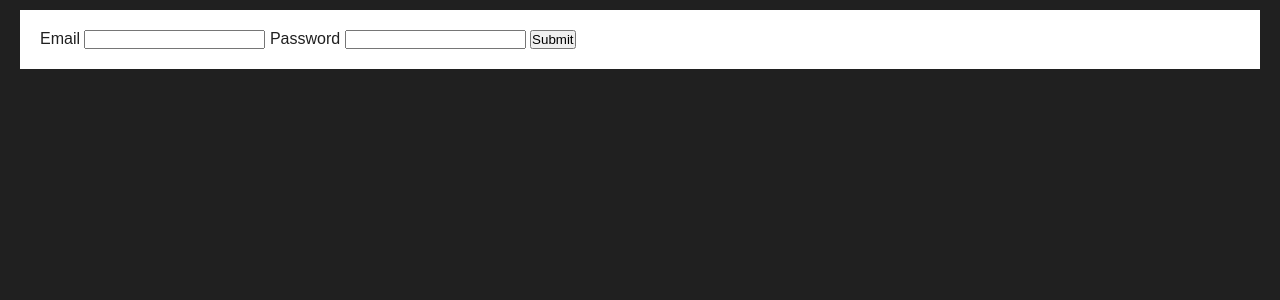
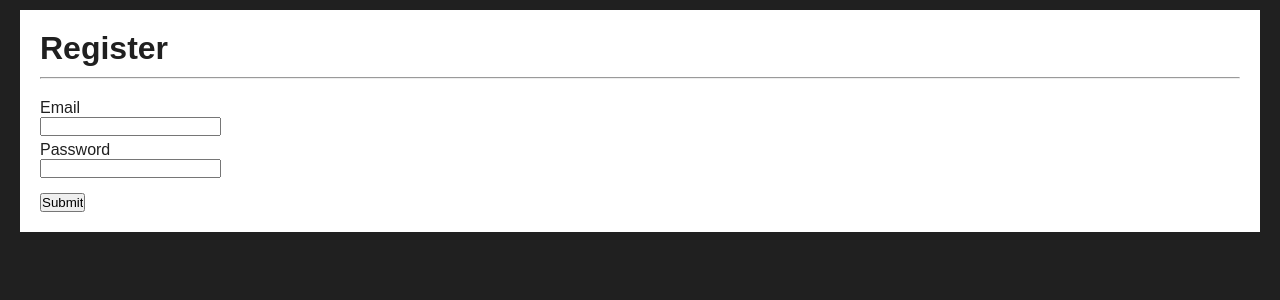
Before and after one commit to 99btyler/todolist-maker, a Flask app: page /register in a window 1280 px wide. Shown: the part 78-378 px from the top of the page. Run offline with Flask 2, Linux system fonts and the light colour scheme; some libraries are stand-ins or nearby versions.

Commit message:
Improved code

```diff
--- a/src/todolistmaker/models.py
+++ b/src/todolistmaker/models.py
@@ -9,6 +9,7 @@ class ModelUser(database.Model, UserMixin):
     password = database.Column(database.String, nullable=False)
     picture = database.Column(database.String, nullable=False, default="picture_default.png")
     todo_list = database.relationship("ModelTodoList", backref="owner")
+
 
 class ModelTodoList(database.Model):
     id = database.Column(database.Integer, primary_key=True)
--- a/src/todolistmaker/routes.py
+++ b/src/todolistmaker/routes.py
@@ -15,19 +15,24 @@ def home():
 
 @app.route("/register", methods=["GET", "POST"])
 def register():
+    # ...
     if current_user.is_authenticated:
         return redirect(url_for("home"))
+    # ...
     form_register = FormRegister()
     if form_register.validate_on_submit():
         database.session.add(ModelUser(email=form_register.email.data, password=bcrypt.generate_password_hash(form_register.password.data).decode("utf-8")))
         database.session.commit()
         return redirect(url_for("login"))
-    return render_template("pages/register.html", title="Register", form=form_register)
+    else:
+        return render_template("pages/register.html", title="Register", form=form_register)
 
 @app.route("/login", methods=["GET", "POST"])
 def login():
+    # ...
     if current_user.is_authenticated:
         return redirect(url_for("home"))
+    # ...
     form_login = FormLogin()
     if form_login.validate_on_submit():
         potential_user = ModelUser.query.filter_by(email=form_login.email.data).first()
@@ -35,26 +40,29 @@ def login():
             login_user(potential_user)
             potential_next_page = request.args.get("next")
             return redirect(potential_next_page) if potential_next_page else redirect(url_for("home"))
-    return render_template("pages/login.html", title="Login", form=form_login)
+        else:
+            return render_template("pages/login.html", title="Login", form=form_login)
+    else:
+        return render_template("pages/login.html", title="Login", form=form_login)
 
 @app.route("/account", methods=["GET", "POST"])
 @login_required
 def account():
+    # ...
     form_edit = FormEdit()
-    if form_edit.validate_on_submit():
-        if form_edit.picture.data:
-            # ...
-            _, picture_extension = os.path.splitext(form_edit.picture.data.filename)
-            picture_name = f"{os.urandom(8).hex()}{picture_extension}"
-            # ...
-            picture = Image.open(form_edit.picture.data)
-            picture.thumbnail((125, 125))
-            picture.save(os.path.join(app.root_path, "static/pictures", picture_name))
-            # ...
-            current_user.picture = picture_name
-            database.session.commit()
+    if form_edit.validate_on_submit() and form_edit.picture.data:
+        # save picture
+        _, picture_extension = os.path.splitext(form_edit.picture.data.filename)
+        picture_name = f"{os.urandom(8).hex()}{picture_extension}"
+        picture = Image.open(form_edit.picture.data)
+        picture.thumbnail((125, 125))
+        picture.save(os.path.join(app.root_path, "static/pictures", picture_name))
+        # update
+        current_user.picture = picture_name
+        database.session.commit()
         return redirect(url_for("account"))
-    return render_template("pages/account.html", title="Account", form=form_edit, picture=url_for("static", filename=f"pictures/{current_user.picture}"))
+    else:
+        return render_template("pages/account.html", title="Account", form=form_edit, picture=url_for("static", filename=f"pictures/{current_user.picture}"))
 
 @app.route("/logout")
 def logout():
--- a/src/todolistmaker/static/page.css
+++ b/src/todolistmaker/static/page.css
@@ -42,3 +42,20 @@ body {
 #navigator ul li a:hover {
     text-decoration: underline;
 }
+
+#content hr {
+    margin: 10px 0 20px 0;
+}
+
+#content form input[type="text"], #content form input[type="password"] {
+    display: block;
+    margin-bottom: 5px;
+}
+
+#content form input[type="submit"] {
+    margin-top: 10px;
+}
+
+#content form small {
+    color: red;
+}
--- a/src/todolistmaker/templates/pages/register.html
+++ b/src/todolistmaker/templates/pages/register.html
@@ -1,30 +1,30 @@
 {% extends "page.html" %}
 
 {% block content %}
+
+    <h1>Register</h1>
+
+    <hr>
 
     <form method="POST" action="" autocomplete="off">
 
         {{ form.hidden_tag() }} <!-- protection against CSRF attacks -->
 
+        {% if form.email.errors %}
+            {% for error in form.email.errors %}
+                <small>{{ error }}</small><br>
+            {% endfor %}
+        {% endif %}
         {{ form.email.label }}
-        {% if form.email.errors %}
-            {{ form.email }}
-            {% for error in form.email.errors %}
-                <p>{{ error }}</p>
+        {{ form.email }}
+
+        {% if form.password.errors %}
+            {% for error in form.password.errors %}
+                <small>{{ error }}</small><br>
             {% endfor %}
-        {% else %}
-            {{ form.email }}
         {% endif %}
-
         {{ form.password.label }}
-        {% if form.password.errors %}
-            {{ form.password }}
-            {% for error in form.password.errors %}
-                <p>{{ error }}</p>
-            {% endfor %}
-        {% else %}
-            {{ form.password }}
-        {% endif %}
+        {{ form.password }}
 
         {{ form.submit }}
 
```
Also changed, not shown: src/todolistmaker/templates/pages/account.html (+5 -6 lines), src/todolistmaker/templates/pages/login.html (+14 -0 lines).
